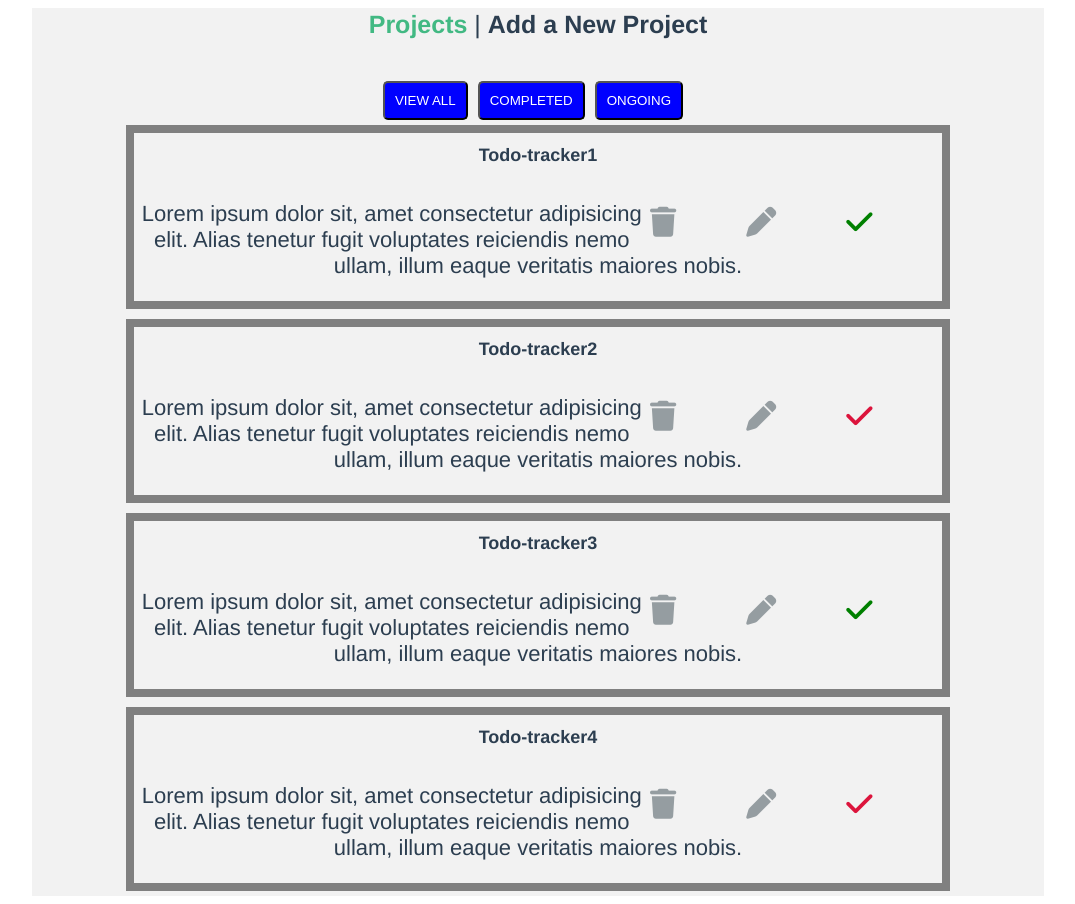
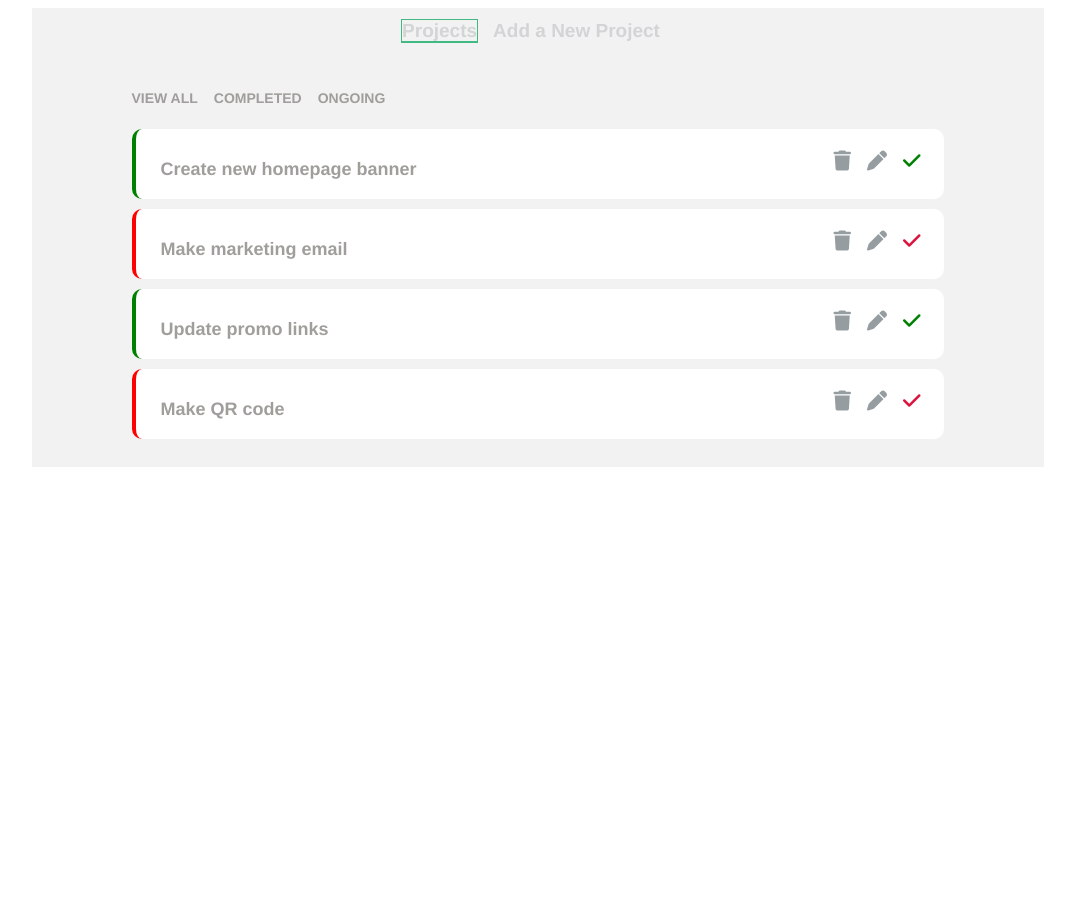
Before and after one commit to mukeshsin/vue-project-tracker, a Vue app: page / in a window 1280 px wide. Shown: the whole page, without its empty margins (102-1177 px from the left). After the commit the page ends 800 px from the top, so only its background shows below. Built offline with nearby package versions, Linux system fonts and the light colour scheme.

Commit message:
worked on project-tracker

```diff
--- a/src/App.vue
+++ b/src/App.vue
@@ -1,10 +1,10 @@
 <template>
 <div class="mainContainer">
-<nav>
-    <router-link to="/">Projects</router-link> |
-    <router-link to="/addProject">Add a New Project</router-link>
-</nav>
-<router-view />
+    <nav class="nav-size-adjust">
+        <router-link class="nav-link" to="/">Projects</router-link>
+        <router-link class="nav-link" to="/addProject">Add a New Project</router-link>
+    </nav>
+    <router-view />
 </div>
 </template>
 
@@ -16,9 +16,11 @@ export default {
 </script>
 
 <style>
-.mainContainer{
-    background-color:#f2f2f2;
+.mainContainer {
+    background-color: #f2f2f2;
     width: 80%;
+    padding-top: 12px;
+    padding-bottom:23px;
 }
 
 #app {
@@ -33,20 +35,26 @@ export default {
     font-size: 25px;
 }
 
-nav {
-    padding:2px;
+.nav-size-adjust{
+    font-size:19px;
+    color:#a09e9b
+}
+
+.nav-link {
+    margin-right: 15px;
+    text-decoration: none;
 
 }
 
 nav a {
     font-weight: bold;
-    color: #2c3e50;
-    text-decoration: none;
+    color: #d2d4d5;
+
 }
 
 nav a.router-link-exact-active {
-    color: #42b983;
-    text-decoration: none;
+    border: 1px, solid, #42b983;
+    border-bottom: 2px solid #42b983;
 
 }
 </style>
--- a/src/components/todoMixin.js
+++ b/src/components/todoMixin.js
@@ -3,33 +3,33 @@ export const todoMixin = {
     return {
       todos: [
         {
-          name: "Todo-tracker1",
+          name: "Create new homepage banner",
           description:
-            "Lorem ipsum dolor sit, amet consectetur adipisicing elit. Alias tenetur fugit voluptates reiciendis nemo ullam, illum eaque veritatis maiores nobis.",
+            "Lorem ipsum dolor sit, amet consectetur adipisicing elit. Alias tenetur fugit voluptates reiciendis nemo ullam, illum eaque veritatis maiores nobis.Lorem ipsum dolor sit, amet consectetur adipisicing elitLorem ipsum dolor sit, amet consectetur adipisicing.",
           isComplete: true,
           showDes: false,
           id: 1,
         },
         {
-          name: "Todo-tracker2",
-          description:
-            "Lorem ipsum dolor sit, amet consectetur adipisicing elit. Alias tenetur fugit voluptates reiciendis nemo ullam, illum eaque veritatis maiores nobis.",
+          name: "Make marketing email",
+                    description:
+            "Lorem ipsum dolor sit, amet consectetur adipisicing elit. Alias tenetur fugit voluptates reiciendis nemo ullam, illum eaque veritatis maiores nobis.Lorem ipsum dolor sit, amet consectetur adipisicing elitLorem ipsum dolor sit, amet consectetur adipisicing.",
           isComplete: false,
           showDes: false,
           id: 2,
         },
         {
-          name: "Todo-tracker3",
-          description:
-            "Lorem ipsum dolor sit, amet consectetur adipisicing elit. Alias tenetur fugit voluptates reiciendis nemo ullam, illum eaque veritatis maiores nobis.",
+          name: "Update promo links",
+                    description:
+            "Lorem ipsum dolor sit, amet consectetur adipisicing elit. Alias tenetur fugit voluptates reiciendis nemo ullam, illum eaque veritatis maiores nobis.Lorem ipsum dolor sit, amet consectetur adipisicing elitLorem ipsum dolor sit, amet consectetur adipisicing.",
           isComplete: true,
           showDes: false,
           id: 3,
         },
         {
-          name: "Todo-tracker4",
-          description:
-            "Lorem ipsum dolor sit, amet consectetur adipisicing elit. Alias tenetur fugit voluptates reiciendis nemo ullam, illum eaque veritatis maiores nobis.",
+          name: "Make QR code",
+                    description:
+            "Lorem ipsum dolor sit, amet consectetur adipisicing elit. Alias tenetur fugit voluptates reiciendis nemo ullam, illum eaque veritatis maiores nobis.Lorem ipsum dolor sit, amet consectetur adipisicing elitLorem ipsum dolor sit, amet consectetur adipisicing.",
           isComplete: false,
           showDes: false,
           id: 4,
--- a/src/views/addProject.vue
+++ b/src/views/addProject.vue
@@ -23,12 +23,15 @@ export default {
 
     methods: {
         formSubmit() {
+            console.log(this.todos.length)
+            this.todos.push({
+                ...this.newTodo,
+                id: this.todos.length + 1
 
-            this.todos.push(this.newTodo);
-            this.newTodo = {
-                name: '',
-                description: ''
-            };
+            });
+            console.log(this.todos.length)
+
+
         }
     }
 
@@ -46,29 +49,34 @@ export default {
     display: flex;
     border-radius: 10px;
     border: 8px solid #f2f2f2;
+    border-radius: 18px;
 
 }
 
 .inputInfo {
 
     border: none;
-    border-bottom: 1px solid black;
+    border-bottom: 1px solid #e5e4e3;
+    margin-bottom: 10px
 }
 
 .form {
     display: flex;
     flex-direction: column;
     margin-top: 40px;
-    width: 90%;
+    width: 80%;
     margin-bottom: 30px;
-    margin-left: 60px;
+    margin-left: 70px;
+    border-radius: 16px;
 
 }
 
 .formLabel {
-    color: #959da1;
-    font-size: 22px;
+    color: #e5e4e3;
+    font-size: 18px;
     margin-bottom: 10px;
+    font-weight: 700;
+
 }
 
 .textarea {
@@ -76,21 +84,21 @@ export default {
     border-color: #bec2c4;
     margin-top: 10px;
     font-size: 20px;
-    color: gray;
+    color: #e5e4e3;
 }
 
 .formBtn {
 
-    width: 200px;
+    width: 150px;
     height: 30px;
     align-items: center;
-    margin-left: 38%;
+    margin-left: 41%;
     margin-top: 30px;
     margin-bottom: 20px;
-    border-radius: 8px;
+    border-radius: 10px;
     border: none;
-    background-color: rgb(72, 155, 130);
+    background-color: #00b486;
     color: white;
-    font-size: 22px;
+    font-size: 20px;
 }
 </style>
--- a/src/views/viewProject.vue
+++ b/src/views/viewProject.vue
@@ -1,15 +1,17 @@
 <template>
 <div class="projectContainer">
     <div class="viewproject" v-show="!showForm">
-        <div class="allBtn">
-            <button @click.prevent="viewAll" class="viewBtn">VIEW ALL</button>
-            <button @click.prevent="completed" class="completeBtn">COMPLETED</button>
-            <button @click.prevent="ongoing" class="ongoingBtn">ONGOING</button>
+        <div class="allLink">
+            <a @click.prevent="viewAll" class="viewLink">VIEW ALL</a>
+            <a @click.prevent="completed" class="completeLink">COMPLETED</a>
+            <a @click.prevent="ongoing" class="ongoingLink">ONGOING</a>
         </div>
 
-        <div v-for="todo in filteredTodos" :key="todo.id" class="wrap">
-            <div class="border-1" :class="todo.isComplete ? 'comp' : 'incomp'"></div>
-            <h1 class="todoHead">{{ todo.name }}</h1>
+        <div v-for="todo in filteredTodos" :key="todo.id" class="wrap" :class="todo.isComplete ? 'comp' : 'incomp'">
+            <div class="wrap-header-component">
+                <h1 class="todoHead" @click="showDescription(filteredTodos.indexOf(todo))">
+                    {{ todo.name }}
+                </h1>
 
                 <div class="font-icon">
                     <div class="icon" :class="todo.isComplete ? 'iconComp' : 'iconIncomp'" @click="taskCheck(filteredTodos.indexOf(todo))">
@@ -22,11 +24,13 @@
                         <i class="fa-solid fa-trash"></i>
                     </div>
                 </div>
-            <div class="border-2" :class="todo.isComplete ? 'comp' : 'incomp'"></div>
-            <p class="todoPara">{{ todo.description }}</p>
-
+            </div>
+            <p v-if="todo.showDescription" class="todoPara">
+                {{ todo.description }}
+            </p>
         </div>
     </div>
+
     <div class="formWrapper" v-show="showForm">
         <form class="form">
             <label class="formLabel">TITLE</label>
@@ -53,14 +57,12 @@ export default {
         return {
             status: "all",
             showForm: false,
-
         };
     },
 
     computed: {
         filteredTodos() {
-            if (this.todos.length === 0)
-                return [];
+            if (this.todos.length === 0) return [];
             if (this.status === "all") {
                 return this.todos;
             } else if (this.status === "completed") {
@@ -82,6 +84,10 @@ export default {
             this.status = "ongoing";
         },
 
+        showDescription(key) {
+            this.todos[key].showDescription = !this.todos[key].showDescription;
+        },
+
         taskCheck(key) {
             this.todos[key].isComplete = !this.todos[key].isComplete;
         },
@@ -99,7 +105,6 @@ export default {
             this.newTodo.name = this.todos[key].name;
             this.newTodo.description = this.todos[key].description;
             this.newTodo.isComplete = this.todos[key].isComplete;
-
         },
 
         updateTodo(key) {
@@ -113,45 +118,95 @@ export default {
 </script>
 
 <style scoped>
+.allLink {
+    padding-bottom: 10px;
 
-
-.viewBtn {
-    padding: 10px;
-    color: white;
-    background-color: blue;
-    margin-right: 10px;
-    border-radius: 5px;
 }
 
-.completeBtn {
-    padding: 10px;
-    color: white;
-    background-color: blue;
-    margin-right: 10px;
+.viewLink {
+    padding: 8px;
+    color: #a09e9b;
+    float: left;
     border-radius: 5px;
+    border: none;
+    font-size: 14px;
+    margin-left: 9%;
+    font-weight: bold;
 }
 
-.ongoingBtn {
-    padding: 10px;
-    color: white;
-    background-color: blue;
-    margin-right: 10px;
+.completeLink {
+    padding: 8px;
+    color:#a09e9b;
+    float: left;
     border-radius: 5px;
+    border: none;
+    font-size: 14px;
+    font-weight: bold;
+}
+
+.ongoingLink {
+    padding: 8px;
+    color:#a09e9b;
+    float: left;
+    border-radius: 5px;
+    border: none;
+    font-size: 14px;
+    font-weight: bold;
+}
+
+.viewLink:hover {
+    color: black;
+}
+
+.completeLink:hover {
+    color: black;
+}
+
+.ongoingLink:hover {
+    color: black;
 }
 
 .todoHead {
     font-size: 18px;
+    float: left;
+    margin-left: 25px;
+    margin-top:30px;
+    font-weight:Bold;
+    color:#a09e9b
+
 }
 
 .todoPara {
-    font-size: 22px;
+    font-size: 17px;
+    margin-right: 15px;
+    padding: 15px;
 }
 
 .wrap {
-    border: 8px solid grey;
+    background-color: white;
     margin-top: 10px;
     width: 80%;
     margin: 5px auto;
+    border-radius: 10px;
+    display: flex;
+    flex-direction: column;
+    border-left: 4px solid #fff;
+    min-height: 70px;
+}
+
+.wrap.comp {
+    border-color: green;
+}
+
+.wrap.incomp {
+    border-color: red;
+}
+
+.wrap .wrap-header-component {
+    display: flex;
+    flex-direction: row;
+    justify-content: space-between;
+    align-items: center;
 }
 
 .viewproject {
@@ -161,14 +216,17 @@ export default {
 }
 
 .icon {
-    font-size: 30px;
+    font-size: 20px;
     color: #959da1;
-    margin-right: 70px;
     float: right;
 }
 
 .font-icon {
-    margin-top: 40px;
+    margin: 0 1rem;
+}
+
+.font-icon i {
+    padding: 8px;
 }
 
 .i {
@@ -185,6 +243,7 @@ export default {
     display: flex;
     border-radius: 10px;
     border: 8px solid #f2f2f2;
+    border-radius: 18px;
 }
 
 .inputInfo {
@@ -216,25 +275,18 @@ export default {
 }
 
 .formBtn {
-    width: 200px;
+
+    width: 150px;
     height: 30px;
     align-items: center;
     margin-left: 38%;
     margin-top: 30px;
     margin-bottom: 20px;
-    border-radius: 8px;
+    border-radius: 10px;
     border: none;
-    background-color: rgb(72, 155, 130);
+    background-color: #00b486;
     color: white;
-    font-size: 22px;
-}
-
-.comp {
-    background-color: green;
-}
-
-.incomp {
-    background-color: crimson;
+    font-size: 18px;
 }
 
 .iconComp {
@@ -246,15 +298,15 @@ export default {
 }
 
 .border-1 {
-    width: 7px;
-    height: 100%;
+    width: 10px;
+    height: 90px;
     border-top-left-radius: 5px;
     border-bottom-left-radius: 5px;
 }
 
 .border-2 {
     width: 8px;
-    height: 105%;
+    height: 90px;
     border-bottom-left-radius: 5px;
     margin-top: -5px;
 }
```
Lines whose indentation alone changed are shown as unchanged.
